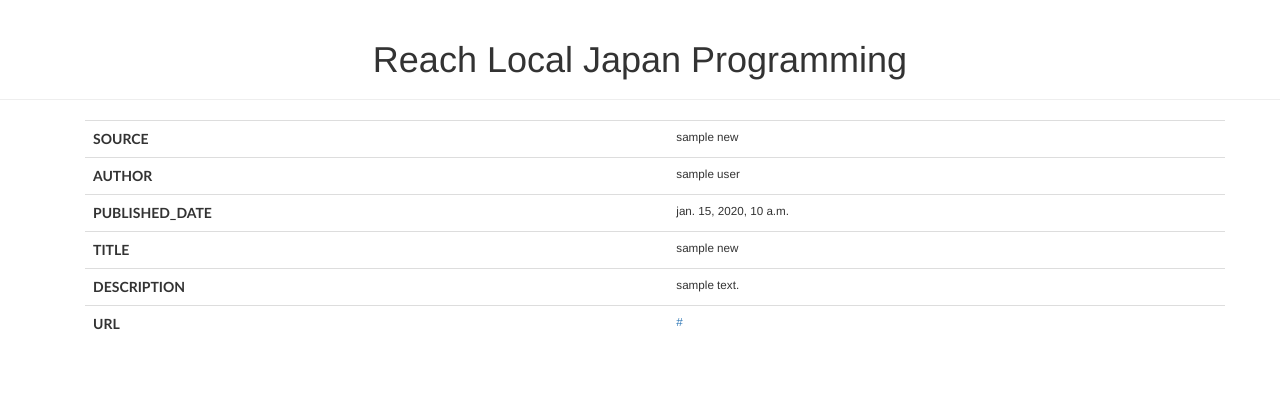
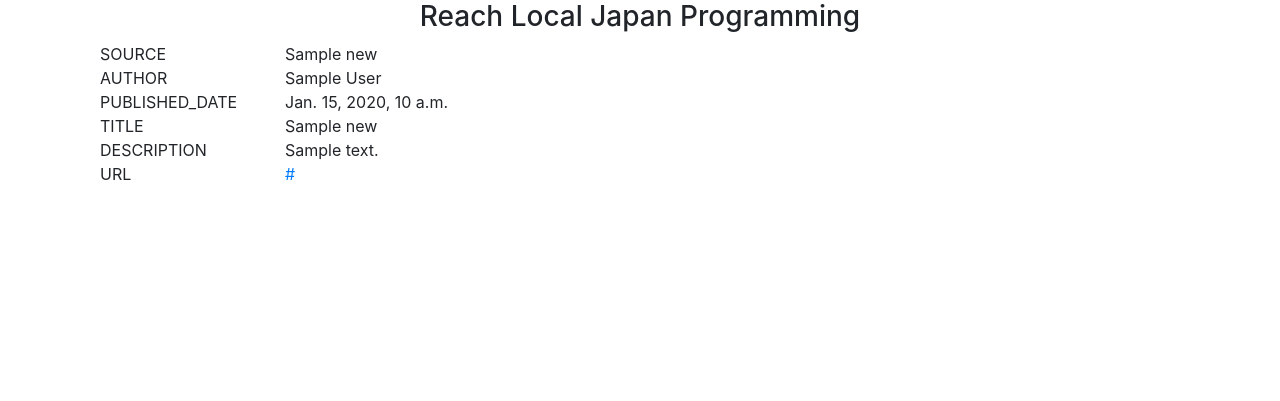
Before and after one commit to sudheersingampalli/ReachLocal, a Django app: page /hometemplate/ in a window 1280 px wide. Shown: the top 401 px of the page. Run offline with Django 3.2, Linux system fonts and the light colour scheme; tables that the repository leaves empty hold one stand-in row (values such as "Sample post"); some libraries are stand-ins or nearby versions.

Commit message:
changed base.html and home.html

```diff
--- a/news/templates/news/base.html
+++ b/news/templates/news/base.html
@@ -1,25 +1,24 @@
-<!DOCTYPE html>
+<!doctype html>
 {% load staticfiles %}
-<html>
-    <head>
-        <title>ReachLocal</title>
-        <link rel="stylesheet" href="//maxcdn.bootstrapcdn.com/bootstrap/3.2.0/css/bootstrap.min.css">
-        <link rel="stylesheet" href="//maxcdn.bootstrapcdn.com/bootstrap/3.2.0/css/bootstrap-theme.min.css">
-        <link rel="stylesheet" href="{% static 'css/news.css' %}" type="text/css" >
-        <link href="http://fonts.googleapis.com/css?family=Lobster&subset=latin,latin-ext" rel="stylesheet" type="text/css">
-    </head>
-	<body>
-		<div class="page-header">
+<html lang="en">
+  <head>
+    <!-- Required meta tags -->
+    <meta charset="utf-8">
+    <meta name="viewport" content="width=device-width, initial-scale=1, shrink-to-fit=no">
 
-	        <h1><center>Reach Local Japan Programming</center></h1>
+    <!-- Bootstrap CSS -->
+    <link rel="stylesheet" href="https://stackpath.bootstrapcdn.com/bootstrap/4.1.3/css/bootstrap.min.css" integrity="sha384-MCw98/SFnGE8fJT3GXwEOngsV7Zt27NXFoaoApmYm81iuXoPkFOJwJ8ERdknLPMO" crossorigin="anonymous">
+
+    <title>ReachLocal</title>
+  </head>
+  <body>
+    <div class="container">
+	        <h3><center>Reach Local Japan Programming</center></h3>
 		</div>
-        <div class="content container">
-            <div class="row">
-                <div class="col-md-8">
+
+        <div class = "container">
 					{% block content %}
 					{% endblock %}
-				</div>
-            </div>
 		</div>
-	</body>
+  </body>
 </html>
--- a/news/templates/news/home.html
+++ b/news/templates/news/home.html
@@ -1,49 +1,76 @@
 
 
 {% extends 'news/base.html' %}
+
 {% block content %}
-<div class = 'container'>
+
 {% for item in news %}
 
-	<table class = 'table borderless table-hover'>
-		<tr>
+<div class="container">
+  <div class="row">
   	{% if item.source_name %}
-			<td><div class = 'type'>SOURCE</div></td>
-			<td><div class = 'item'>{{item.source_name}}</div></td>
+    <div class="col-sm-2">
+      SOURCE
+    </div>
+    <div class="col-sm-10 item">
+      {{item.source_name}}
+    </div>
     {% endif %}
-		</tr>
-		<tr>
+  </div>
+    <div class="row">
   	{% if item.author%}
-			<td><div class = 'type'>AUTHOR</div></td>
-			<td><div class = 'item'>{{item.author}}</div></td>
+    <div class="col-sm-2">
+      AUTHOR
+    </div>
+    <div class="col-sm-10">
+     {{item.author}}
+    </div>
     {% endif %}
-		</tr>
-		<tr>
-			{% if item.published_date %}
-			<td><div class = 'type'>PUBLISHED_DATE</div></td>
-			<td><div class = 'item'>{{item.published_date}}</div></td>
+  </div>
+   <div class="row">
+  	{% if item.published_date%}
+    <div class="col-sm-2">
+      PUBLISHED_DATE
+    </div>
+    <div class="col-sm-10">
+     {{item.published_date}}
+    </div>
     {% endif %}
-		</tr>
-		<tr>
-			{% if item.title %}
-			<td><div class = 'type'>TITLE</div></td>
-			<td><div class = 'item'>{{item.title}}</div></td>
+  </div>
+  <div class="row">
+  	{% if item.title%}
+    <div class="col-sm-2">
+      TITLE
+    </div>
+    <div class="col-sm-10">
+     {{item.title}}
+    </div>
     {% endif %}
-		</tr>
-		<tr>
-			{% if item.description %}
-			<td><div class = 'type'>DESCRIPTION</div></td>
-			<td><div class = 'item'>{{item.description}}</div></td>
+  </div>
+   <div class="row">
+  	{% if item.description%}
+    <div class="col-sm-2">
+      DESCRIPTION
+    </div>
+    <div class="col-sm-10">
+     {{item.description}}
+    </div>
     {% endif %}
-		</tr>
-		<tr>
-			<td><div class = 'type'>URL</div></td>
-			<td><div class = 'item'><a href = {{item.url}}>{{item.url}}</div></a></td>
-		</tr>
+  </div>
+  <div class="row">
 
-	</table>
+    <div class="col-sm-2">
+      URL
+    </div>
+    <div class="col-sm-10">
+     <a href = {{item.url}}>{{item.url}}</a>
+    </div>
+
+  </div>
+</div>
+
 
 	<br><br>
 {% endfor %}
-</div>
+
 {% endblock %}
--- a/news/views.py
+++ b/news/views.py
@@ -23,7 +23,7 @@
 class MigrateData(TemplateView):
 
 	def get(self,request):
-		url = 'https://newsapi.org/v2/everything?apiKey=&q=Halloween'
+		url = 'https://newsapi.org/v2/everything?apiKey=&q=Django interview'
 		raw_data = requests.get(url).json()
 		articles = raw_data['articles']
 		print(len(articles))
```
Also changed, not shown: implement/settings.py (line endings or trailing spaces), news/static/css/news.css (line endings or trailing spaces). Lines whose indentation alone changed are shown as unchanged.
